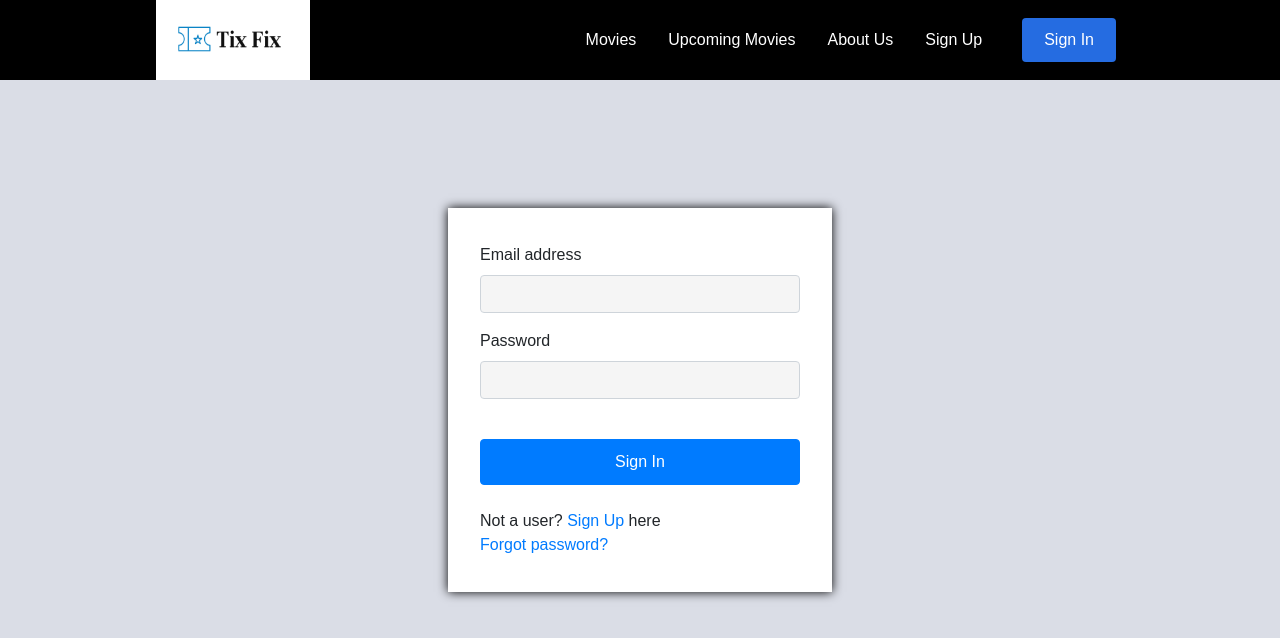
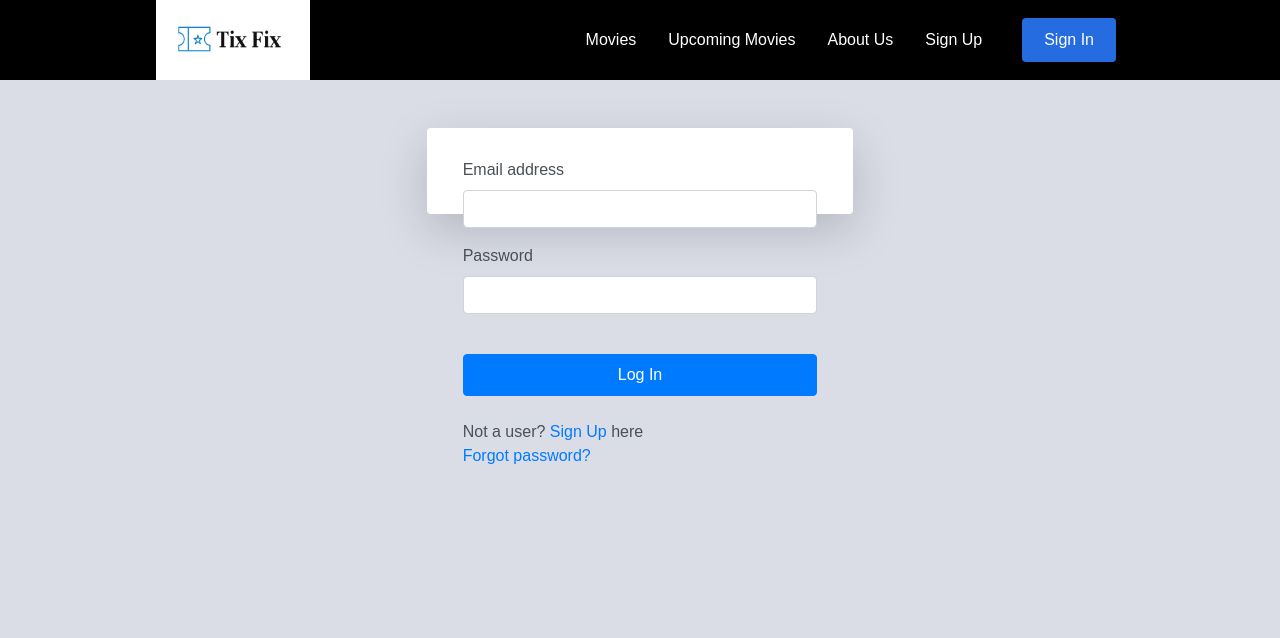
Before and after one commit to ameydeshpande10/TMS_Project, a React (Create React App) app in the folder client/: page /signin in a window 1280 px wide. Shown: the top 638 px of the page. Built offline with nearby package versions, Linux system fonts and the light colour scheme.

Commit message:
removed unused code

```diff
--- a/client/src/App.css
+++ b/client/src/App.css
@@ -32,3 +32,11 @@
   );
   border: none;
 }
+
+.user-login {
+  background-color: "white";
+  margin: "10% auto";
+  box-shadow: "0px 0px 10px black";
+  width: "30vw";
+  padding: "35px";
+}
--- a/client/src/pages/login.js
+++ b/client/src/pages/login.js
@@ -4,12 +4,11 @@ import axios from "axios";
 import { Link, useNavigate } from "react-router-dom";
 import Cookies from "js-cookie";
 import { UserContext } from "../App";
-export var [name] = "user";
 
 export const Login = () => {
   const navigate = useNavigate();
   const { dispatch } = useContext(UserContext);
-  //const [name, setName] = useState("");
+  const [name, setName] = useState("");
   const [email, setEmail] = useState("");
   const [password, setPassword] = useState("");
   const [message, setMessage] = useState("");
@@ -26,13 +25,8 @@ export const Login = () => {
           password: password,
         })
         .then((res) => {
-          const Name = res.data.name;
-
-          setName(Name);
-
-          console.log(res);
-          // console.log(res.data.error);
-
+          setName(res.data.name);
+          console.log(res.data.name);
           setMessage(res.data.message);
           setHaveMessage(true);
           setStatus(res.status);
@@ -44,19 +38,12 @@ export const Login = () => {
     }
   }
 
-  function setName(n) {
-    localStorage.setItem("Name", n);
-    name = n;
-  }
-  function setAdmin() {
-    localStorage.setItem("Admin", "Admin");
-  }
-
   const RenderMessage = () => {
     if (haveMessage) {
       if (message === "Login successful") {
         dispatch({ type: "USER", payload: true });
         Cookies.set("loggedIn", "true");
+        localStorage.setItem("Name", name);
         setTimeout(() => navigate("/Movies"), 1000);
 
         return (
@@ -65,7 +52,7 @@ export const Login = () => {
           </div>
         );
       } else if (status === 201) {
-        setAdmin();
+        localStorage.setItem("Admin", "Admin");
         console.log("Admin login successful");
         Cookies.set("loggedIn", "true");
         dispatch({ type: "ADMIN", payload: true });
@@ -81,26 +68,11 @@ export const Login = () => {
   };
 
   return (
-    <div
-      style={{
-        backgroundColor: "white",
-        margin: "10% auto",
-        boxShadow: "0px 0px 10px black",
-        width: "30vw",
-        padding: "35px",
-      }}
-      className="container-fluid d-flex justify-content-center"
-    >
-      <form onSubmit={postLogin}>
+    <div className="container mt-5 col-4 justify-content-center user-login p-4 bg-white shadow-lg mb-5 bg-body rounded">
+      <form className="form-control col-12 border-0" onSubmit={postLogin}>
         <div className="mb-3">
           <label className="form-label">Email address</label>
           <input
-            style={{
-              backgroundColor: "whitesmoke",
-              //width: "35vw",
-              //padding: "20px",
-              color: "grey",
-            }}
             value={email}
             onChange={(e) => setEmail(e.target.value)}
             type="email"
@@ -110,12 +82,6 @@ export const Login = () => {
         <div className="mb-3">
           <label className="form-label ">Password</label>
           <input
-            style={{
-              backgroundColor: "whitesmoke",
-              //width: "35vw",
-              //padding: "20px",
-              color: "grey",
-            }}
             value={password}
             onChange={(e) => setPassword(e.target.value)}
             type="password"
@@ -123,15 +89,8 @@ export const Login = () => {
           />
         </div>
         <br></br>
-        <button
-          style={{
-            width: "25vw",
-            padding: "10px",
-          }}
-          type="submit"
-          className="btn btn-primary"
-        >
-          Sign In
+        <button type="submit" className="btn btn-primary p-2 col-12">
+          Log In
         </button>
         <br></br>
         <br></br>
@@ -144,35 +103,3 @@ export const Login = () => {
     </div>
   );
 };
-
-export default Login;
-
-/*
-<div>
-      <form onSubmit={postLogin}>
-        <div class="form-outline mb-4">
-          <input
-            className="form-control"
-            type={Text}
-            value={email}
-            onChange={(e) => setEmail(e.target.value)}
-          />
-        </div>
-
-        <br></br>
-        <div class="form-outline mb-4">
-          <input
-            className="form-control"
-            type={password}
-            value={password}
-            onChange={(e) => setPassword(e.target.value)}
-          />
-        </div>
-        <br></br>
-        <button className="btn" type="submit">
-          Login
-        </button>
-      </form>
-      {message && <div>{message}</div>}
-      </div>
-*/
--- a/client/src/pages/userDetails.js
+++ b/client/src/pages/userDetails.js
@@ -9,13 +9,11 @@ export const UserDetails = () => {
     date_of_birth: null,
     contact_number: null,
   });
-  console.log(user);
 
   useEffect(() => {
     async function getdetails(e) {
       try {
         await axios.get("http://localhost:3001/user/details").then((res) => {
-          //console.log(res.data.name);
           setUser({
             name: res.data.name,
             email: res.data.email,
@@ -88,7 +86,9 @@ export const UserDetails = () => {
                       <div className="row pt-1">
                         <div className="col-12 mb-3">
                           <h6>Date of Birth</h6>
-                          <p className="text-muted">{user.date_of_birth}</p>
+                          <p className="text-muted">
+                            {user.date_of_birth.split("T")[0]}
+                          </p>
                         </div>
                       </div>
                     </div>
--- a/client/src/pages/userTickets.js
+++ b/client/src/pages/userTickets.js
@@ -23,7 +23,6 @@ export const UserTickets = () => {
     }
 
     getTickets();
-    console.log(tickets);
   });
 
   const RenderTicket = () => {
```
Also changed, not shown: client/src/pages/Movie/MovieCard.js (+1 -92 lines).
